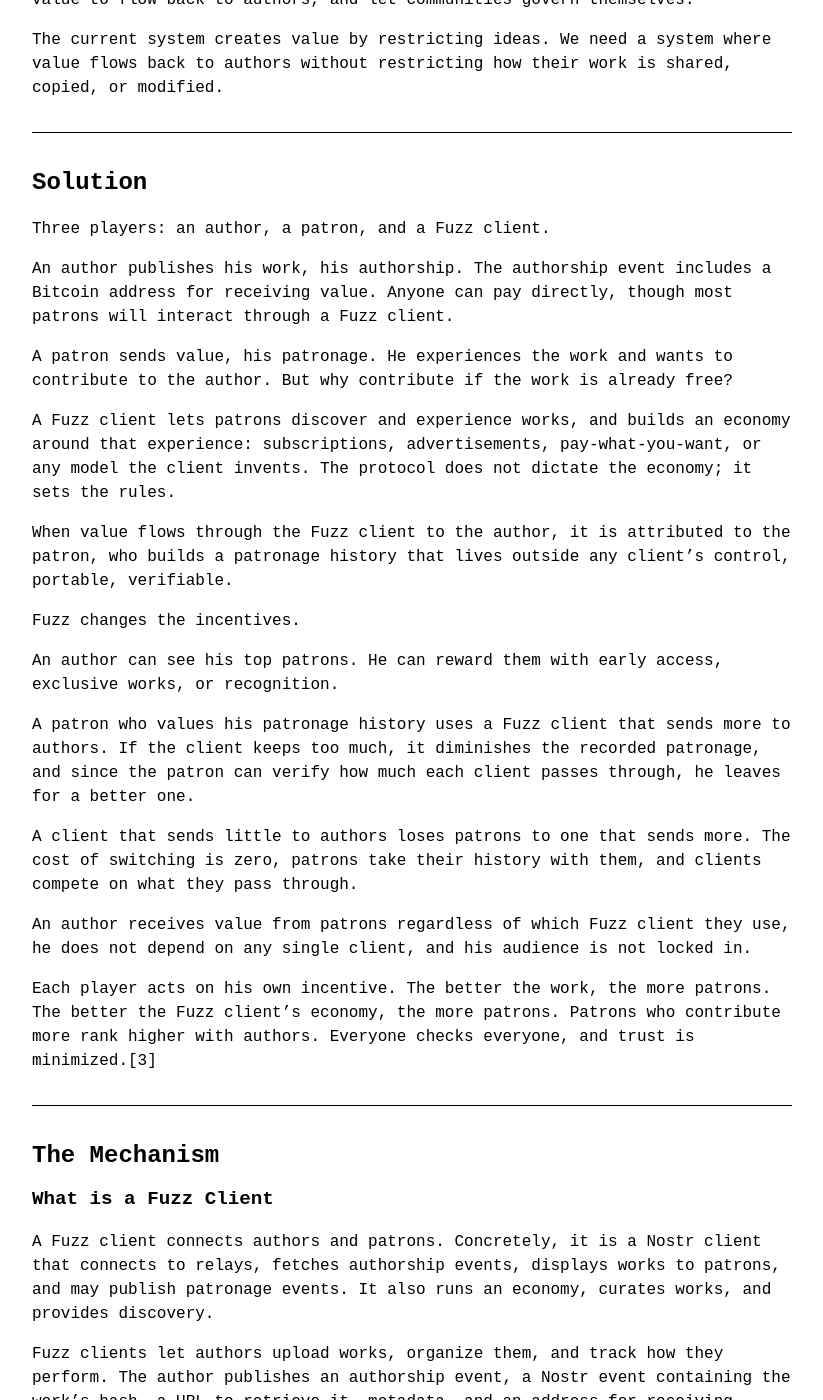
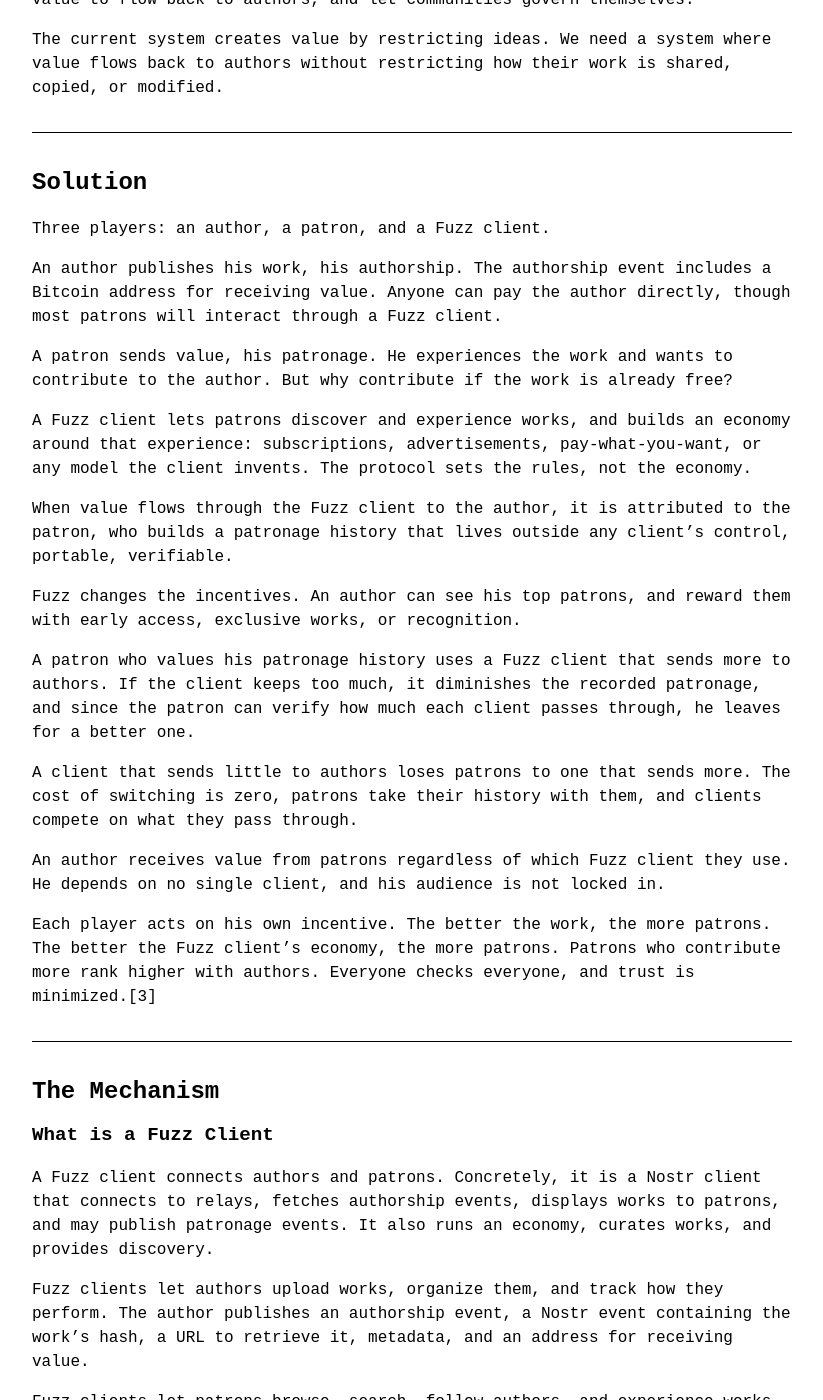
Before and after one commit to cassius66/cassius66.github.io, a Jekyll site: the page built from _posts/2025-12-12-fuzz.md, in a window 1280 px wide and 1400 px high, scrolled down 879 px. Shown: the whole window, without its empty margins (228-1051 px from the left). Built offline with Jekyll 4.4.1, drawn with Linux system fonts in a browser that asks for light colours; some of the changed text lies outside the part shown.

Commit message:
Pass 2: pacing and rhythm refinements

```diff
--- a/_posts/2025-12-12-fuzz.md
+++ b/_posts/2025-12-12-fuzz.md
@@ -30,23 +30,21 @@
 
 Three players: an author, a patron, and a Fuzz client.
 
-An author publishes his work, his authorship. The authorship event includes a Bitcoin address for receiving value. Anyone can pay directly, though most patrons will interact through a Fuzz client.
+An author publishes his work, his authorship. The authorship event includes a Bitcoin address for receiving value. Anyone can pay the author directly, though most patrons will interact through a Fuzz client.
 
 A patron sends value, his patronage. He experiences the work and wants to contribute to the author. But why contribute if the work is already free?
 
-A Fuzz client lets patrons discover and experience works, and builds an economy around that experience: subscriptions, advertisements, pay-what-you-want, or any model the client invents. The protocol does not dictate the economy; it sets the rules.
+A Fuzz client lets patrons discover and experience works, and builds an economy around that experience: subscriptions, advertisements, pay-what-you-want, or any model the client invents. The protocol sets the rules, not the economy.
 
 When value flows through the Fuzz client to the author, it is attributed to the patron, who builds a patronage history that lives outside any client's control, portable, verifiable.
 
-Fuzz changes the incentives.
-
-An author can see his top patrons. He can reward them with early access, exclusive works, or recognition.
+Fuzz changes the incentives. An author can see his top patrons, and reward them with early access, exclusive works, or recognition.
 
 A patron who values his patronage history uses a Fuzz client that sends more to authors. If the client keeps too much, it diminishes the recorded patronage, and since the patron can verify how much each client passes through, he leaves for a better one.
 
 A client that sends little to authors loses patrons to one that sends more. The cost of switching is zero, patrons take their history with them, and clients compete on what they pass through.
 
-An author receives value from patrons regardless of which Fuzz client they use, he does not depend on any single client, and his audience is not locked in.
+An author receives value from patrons regardless of which Fuzz client they use. He depends on no single client, and his audience is not locked in.
 
 Each player acts on his own incentive. The better the work, the more patrons. The better the Fuzz client's economy, the more patrons. Patrons who contribute more rank higher with authors. Everyone checks everyone, and trust is minimized.[3]
 
@@ -138,13 +136,13 @@
 - Metadata (title, description)
 - An address for receiving value
 
-The `url` tag is a retrieval hint; clients SHOULD fall back to the author's BUD-03 user-server-list (`kind:10063`) if the URL is unreachable, verifying retrieved bytes against the `x` tag SHA-256 hash.
+The `url` tag is a retrieval hint. If the URL is unreachable, clients SHOULD fall back to the author's BUD-03 user-server-list (`kind:10063`) and verify retrieved bytes against the `x` tag SHA-256 hash.
 
 The authorship event is a Nostr event living on relays, the work itself is stored on Blossom. Events on relays can be queried by kind, discovered through social graphs, and indexed by any Nostr client. Nostr events enable discovery. Fuzz clients solve curation.
 
 The author can self-host on his own machine, use a third-party Blossom server, or run several for redundancy, the choice is his. He does not depend on any Fuzz client to host his work.
 
-A Fuzz client can mirror works through Blossom's mirroring protocol, which adds redundancy and improves performance. If the original server goes down, the mirrored copy remains accessible, the hash guarantees integrity, the work is the same whichever server delivers it.
+A Fuzz client can mirror works through Blossom's mirroring protocol, which adds redundancy and improves performance. If the original server goes down, the mirrored copy remains accessible. The hash guarantees integrity, and the work is the same whichever server delivers it.
 
 A note on identity. The protocol requires a public key for each author, so if someone creates a work without a Nostr identity, another party can publish the authorship event on his behalf and list his address. The term "author" means whoever publishes the event and controls the address.
 
```
